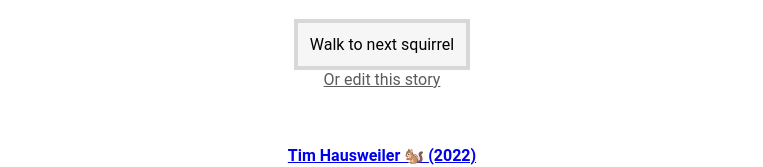
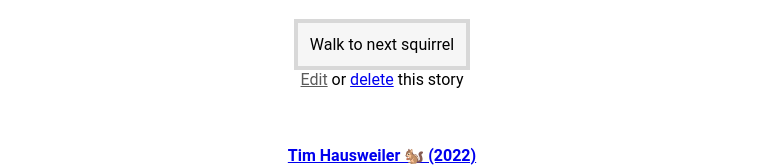
Before and after one commit to timhausweiler/p2-squirrel-safari, a React (Create React App) app in the folder squirrel-safari/: page /story/1 in a window 1280 px wide. Shown: the part 547-714 px from the top of the page, without its empty margins (258-1021 px from the left). Built offline with nearby package versions, Linux system fonts and the light colour scheme; no server answers.

Commit message:
delete component

```diff
--- a/squirrel-safari/src/Components/StoryContainer.jsx
+++ b/squirrel-safari/src/Components/StoryContainer.jsx
@@ -1,11 +1,16 @@
 import React from 'react';
 import StoryContent from './StoryContent';
 import TakeWalkButton from './TakeWalkButton';
-import { Link } from 'react-router-dom';
-import { useParams } from 'react-router-dom';
+import { Link, useParams, useNavigate } from 'react-router-dom';
+import api from '../Services/apiConfig';
 
 export default function StoryContainer(props) {
   const { id } = useParams();
+  const navigate = useNavigate();
+  const handleDelete = async () => {
+    await api.delete(`/${id}`)
+    navigate("/storylist")
+  }
 
   return (
     <div>
@@ -20,7 +25,9 @@ export default function StoryContainer(props) {
       </div>
       <TakeWalkButton buttonText="Walk to next squirrel" nextId={props.nextId} setClick={props.setClick} />
       <br/>
-      <Link to={`/story/${id}/edit`} className = "link">Or edit this story</Link>
+      <div>
+        <Link to={`/story/${id}/edit`} className="link">Edit</Link> or <Link to ="/" className = "Link" onClick = {handleDelete}>delete</Link> this story
+      </div>
     </div>
   )
 }
```
Also changed, not shown: squirrel-safari/src/Components/DeleteStory.jsx (added, +17 -0 lines).
